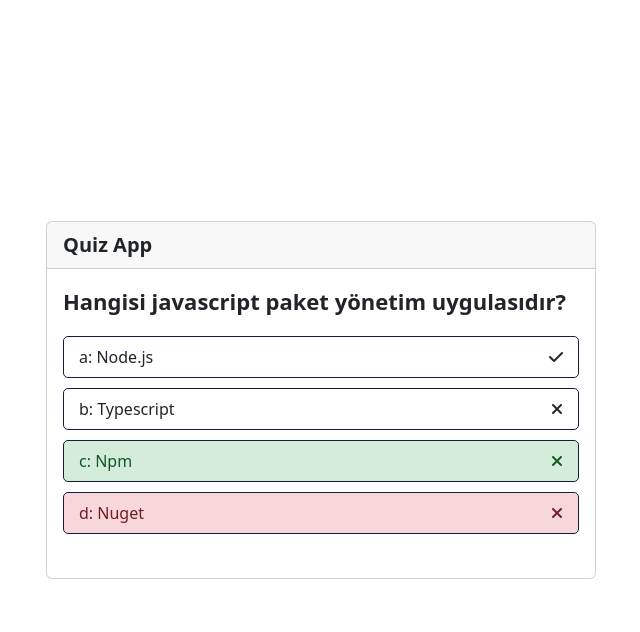
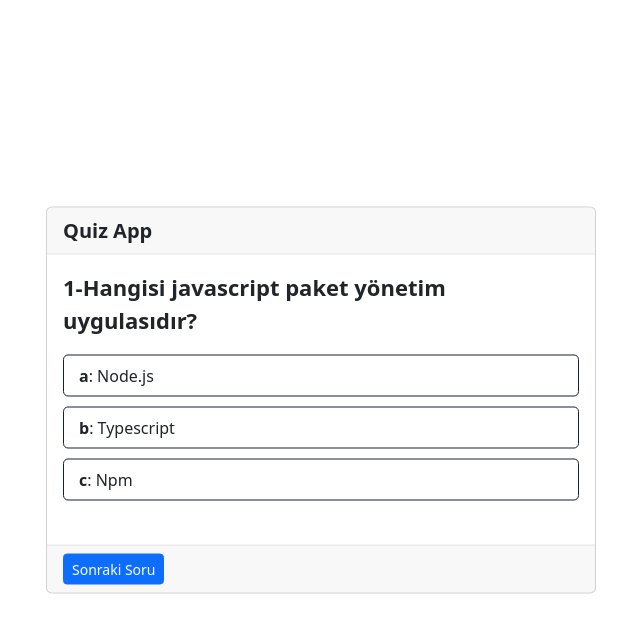
Before and after one commit to ai-ces/quizz-app, a plain HTML site: page index.html in a window 1280 px wide. Both pictures are taken after a click on the element "Start Quiz". Shown: the whole page, without its empty margins (319-959 px from the left). Drawn offline with nearby package versions, Linux system fonts and the light colour scheme.

Commit message:
qeestions

```diff
--- a/index.html
+++ b/index.html
@@ -27,10 +27,10 @@
       </header>
       <section class="card-body">
         <div class="question_text">
-          <span>Hangisi javascript paket yönetim uygulasıdır?</span>
+          <!-- <span>Hangisi javascript paket yönetim uygulasıdır?</span> -->
         </div>
         <div class="option_list">
-          <div class="option">
+          <!-- <div class="option">
             <span>a: Node.js</span>
             <div class="icon"><i class="fas fa-check"></i></div>
           </div>
@@ -45,9 +45,12 @@
           <div class="option incorrect">
             <span>d: Nuget</span>
             <div class="icon"><i class="fas fa-times"></i></div>
-          </div>
+          </div> -->
         </div>
       </section>
+      <footer class="card-footer">
+        <button class="next_btn btn btn-primary btn-sm">Sonraki Soru</button>
+      </footer>
     </div>
 
     <script src="script.js"></script>
--- a/script.js
+++ b/script.js
@@ -54,11 +54,33 @@ Quiz.prototype.soruGetir = function () {
 const quiz = new Quiz(sorular);
 
 document.querySelector(".btn_start").addEventListener("click", function () {
-  if (quiz.sorular.length != quiz.soruIndex) {
-    document.querySelector(".quiz_box").classList.add("active");
-    console.log(quiz.soruGetir());
+  document.querySelector(".quiz_box").classList.add("active");
+  soruGoster(quiz.soruGetir());
+});
+
+document.querySelector(".next_btn").addEventListener("click", function () {
+  if (quiz.sorular.length != quiz.soruIndex + 1) {
     quiz.soruIndex += 1;
+    soruGoster(quiz.soruGetir());
   } else {
     console.log("quiz bitti");
   }
 });
+
+function soruGoster(soru) {
+  let question = `<span>${soru.soruMetni}</span>`;
+  let options = "";
+
+  for (let cevap in soru.cevapSecenekleri) {
+    options += `
+    <div class="option">
+      <span><b>${cevap}</b>: ${soru.cevapSecenekleri[cevap]} </span>
+
+    </div>
+
+    `;
+  }
+
+  document.querySelector(".question_text").innerHTML = question;
+  document.querySelector(".option_list").innerHTML = options;
+}
```
